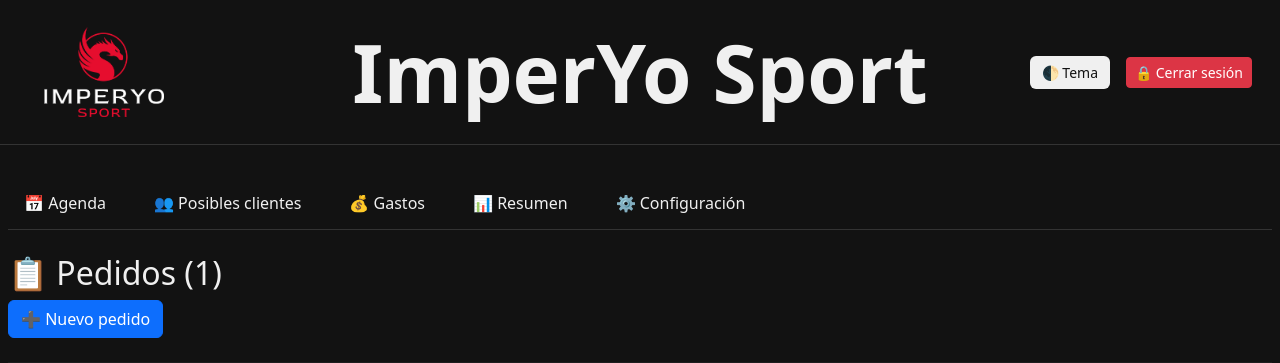
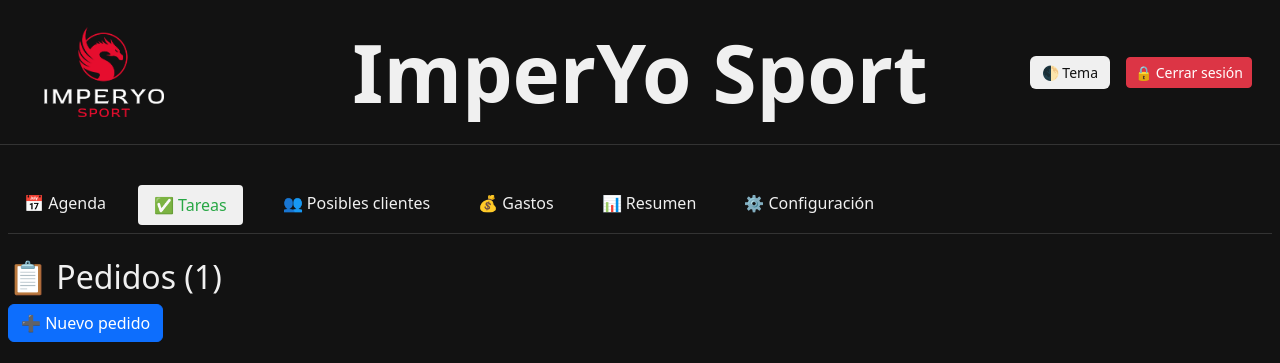
Before and after one commit to LuisPastorMartinez/imperyo_django, a Django app: template pedidos/templates/pedidos/home.html in a window 1280 px wide. Shown: the top 363 px of the page. Run offline with Django 5.2, Linux system fonts and the light colour scheme; the template is opened without the code that fills it: most values are stand-ins (such as "Sample title", 1, 10 or a date in 2020).

Commit message:
home tareas

```diff
--- a/pedidos/templates/pedidos/home.html
+++ b/pedidos/templates/pedidos/home.html
@@ -6,6 +6,10 @@
     {% if request.resolver_match.url_name != 'agenda' %}
     <a href="{% url 'agenda' %}" class="nav-item {% if request.resolver_match.url_name == 'agenda' %}active{% endif %}">📅 Agenda</a>
     {% endif %}
+{% if request.resolver_match.url_name != 'tareas' %}
+<a href="{% url 'tareas' %}" style="display: inline-block; padding: 8px 16px; margin-right: 8px; background-color: #f0f0f0; color: #28a745; text-decoration: none; border-radius: 4px;">✅ Tareas</a>
+{% endif %}
+
     {% if request.resolver_match.url_name != 'posibles_clientes' %}
     <a href="{% url 'posibles_clientes' %}" class="nav-item {% if request.resolver_match.url_name == 'posibles_clientes' %}active{% endif %}">👥 Posibles clientes</a>
     {% endif %}
```
